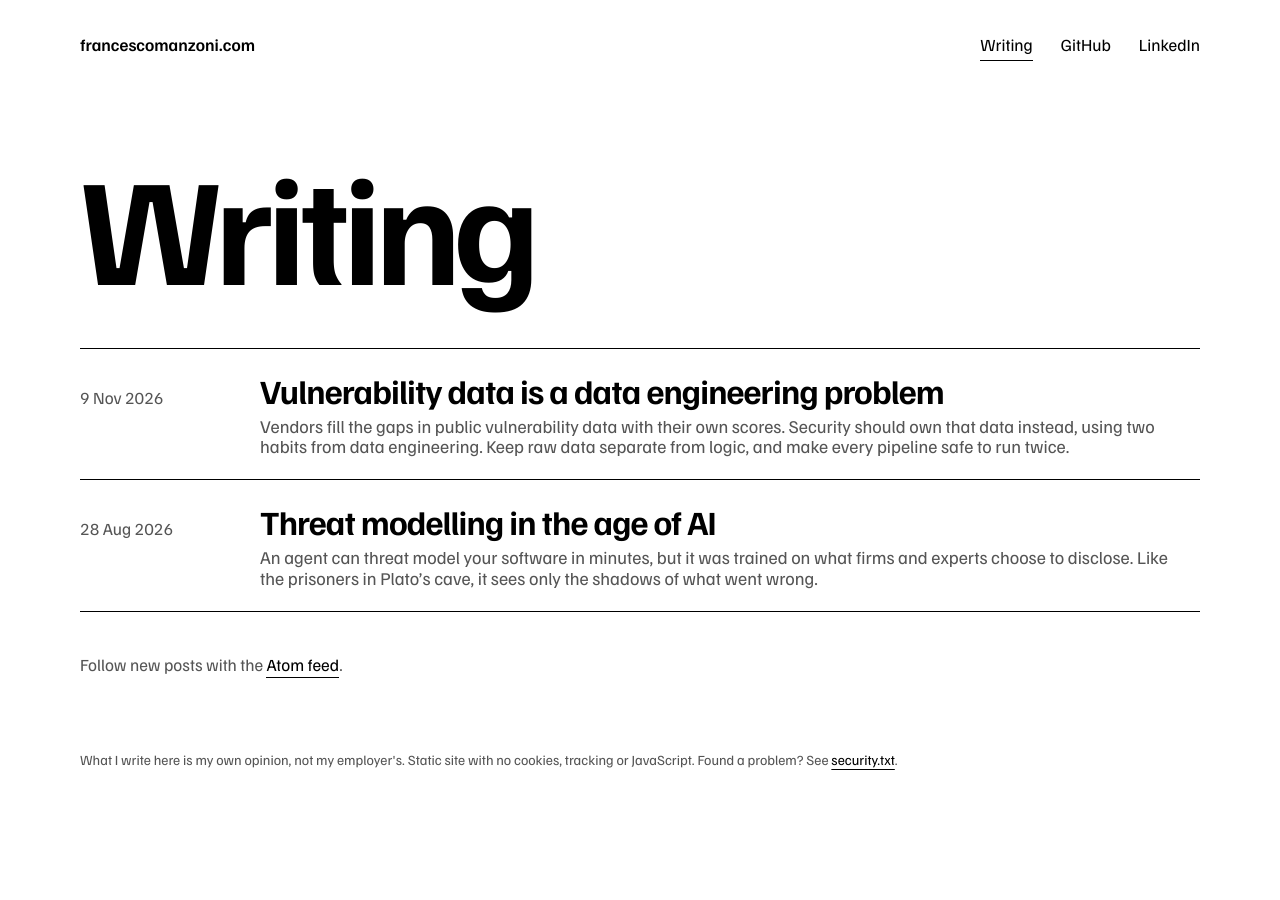
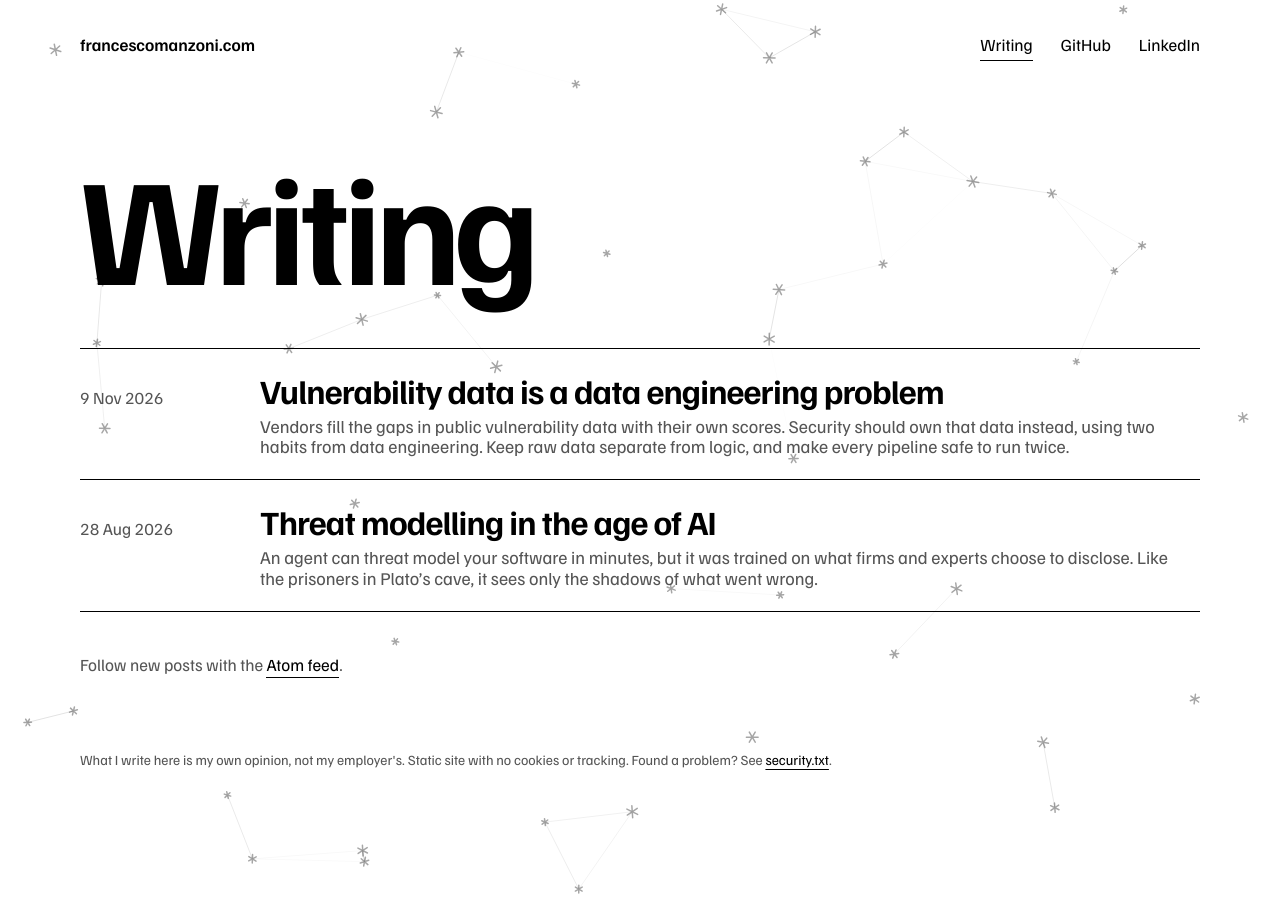
Before and after one commit to corifeo/francescomanzoni.com, a Jekyll site: the page built from writing.html, in a window 1280 px wide. Built offline with Jekyll 4.4.1, drawn with Linux system fonts in a browser that asks for light colours; part of the change alters nothing that is shown.

Commit message:
Add background constellation and fade in home page sections

```diff
--- a/_layouts/default.html
+++ b/_layouts/default.html
@@ -3,7 +3,7 @@
 <head>
   <meta charset="utf-8">
   <meta name="viewport" content="width=device-width, initial-scale=1">
-  <meta http-equiv="Content-Security-Policy" content="default-src 'none'; style-src 'self'; font-src 'self'; img-src 'self'; base-uri 'none'; form-action 'none'">
+  <meta http-equiv="Content-Security-Policy" content="default-src 'none'; script-src 'self'; style-src 'self'; font-src 'self'; img-src 'self'; base-uri 'none'; form-action 'none'">
   <meta name="referrer" content="strict-origin-when-cross-origin">
   <title>{% if page.title %}{{ page.title | escape }} | {% endif %}{{ site.title }}</title>
   <meta name="description" content="{{ page.description | default: site.description | escape }}">
@@ -20,6 +20,7 @@
   {% if page.layout == 'post' %}<meta property="article:published_time" content="{{ page.date | date_to_xmlschema }}">{% endif %}
   <link rel="preload" href="/assets/fonts/familjen-grotesk-latin-wght-normal.woff2" as="font" type="font/woff2" crossorigin>
   <link rel="stylesheet" href="/assets/style.css">
+  {% unless page.layout == 'post' %}<script src="/assets/sky.js" defer></script>{% endunless %}
   <link rel="icon" href="/assets/favicon.svg" type="image/svg+xml">
   <link rel="alternate" type="application/atom+xml" title="{{ site.title }}" href="/feed.xml">
 </head>
@@ -38,7 +39,7 @@
       {{ content }}
     </main>
     <footer class="site">
-      <p>What I write here is my own opinion, not my employer's. Static site with no cookies, tracking or JavaScript. Found a problem? See <a href="/.well-known/security.txt">security.txt</a>.</p>
+      <p>What I write here is my own opinion, not my employer's. Static site with no cookies or tracking. Found a problem? See <a href="/.well-known/security.txt">security.txt</a>.</p>
     </footer>
   </div>
 </body>
--- /dev/null
+++ b/assets/sky.js
@@ -0,0 +1,81 @@
+// Background constellation: line-drawn stars drift and join when close. Decoration only.
+(() => {
+  const canvas = document.createElement('canvas');
+  const ctx = canvas.getContext('2d');
+  if (!ctx) return;
+  canvas.className = 'sky';
+  canvas.setAttribute('aria-hidden', 'true');
+  document.body.prepend(canvas);
+
+  const still = matchMedia('(prefers-reduced-motion: reduce)');
+  const ink = getComputedStyle(document.documentElement).getPropertyValue('--ink').trim() || '#000';
+  const LINK = 130;
+  let w = 0, h = 0, frame = 0;
+  const stars = [];
+  const wrap = (v, max) => ((v % max) + max) % max;
+
+  function resize() {
+    const dpr = Math.min(window.devicePixelRatio || 1, 2);
+    w = innerWidth; h = innerHeight;
+    canvas.width = w * dpr; canvas.height = h * dpr;
+    ctx.setTransform(dpr, 0, 0, dpr, 0, 0);
+    // Keep existing stars: phones resize as the address bar hides, and re-seeding would make the field jump.
+    const count = Math.min(70, Math.floor(w * h / 24000));
+    while (stars.length < count) stars.push({
+      x: Math.random() * w, y: Math.random() * h,
+      vx: (Math.random() - 0.5) * 0.3, vy: (Math.random() - 0.5) * 0.3,
+      r: 3 + Math.random() * 3, turn: Math.random() * Math.PI, spin: (Math.random() - 0.5) * 0.008
+    });
+    stars.length = count;
+    draw();
+  }
+
+  function draw() {
+    ctx.clearRect(0, 0, w, h);
+    ctx.strokeStyle = ink;
+    ctx.lineCap = 'round';
+    ctx.lineWidth = 1;
+    for (let i = 0; i < stars.length; i++) {
+      for (let j = i + 1; j < stars.length; j++) {
+        const a = stars[i], b = stars[j];
+        const d = Math.hypot(a.x - b.x, a.y - b.y);
+        if (d >= LINK) continue;
+        ctx.globalAlpha = (1 - d / LINK) * 0.18;
+        ctx.beginPath(); ctx.moveTo(a.x, a.y); ctx.lineTo(b.x, b.y); ctx.stroke();
+      }
+    }
+    // Each star is three crossed strokes, like the gatehouse drawing.
+    ctx.globalAlpha = 0.35;
+    ctx.lineWidth = 1.5;
+    ctx.beginPath();
+    for (const s of stars) {
+      for (let k = 0; k < 3; k++) {
+        const t = s.turn + k * Math.PI / 3;
+        const dx = Math.cos(t) * s.r, dy = Math.sin(t) * s.r;
+        ctx.moveTo(s.x - dx, s.y - dy); ctx.lineTo(s.x + dx, s.y + dy);
+      }
+    }
+    ctx.stroke();
+    ctx.globalAlpha = 1;
+  }
+
+  function tick() {
+    for (const s of stars) {
+      s.x = wrap(s.x + s.vx, w); s.y = wrap(s.y + s.vy, h); s.turn += s.spin;
+    }
+    draw();
+    frame = requestAnimationFrame(tick);
+  }
+
+  // Moves only while the tab is visible and the visitor hasn't asked for reduced motion; otherwise it stays still.
+  function start() {
+    cancelAnimationFrame(frame);
+    if (!still.matches && !document.hidden) frame = requestAnimationFrame(tick);
+  }
+
+  addEventListener('resize', resize);
+  document.addEventListener('visibilitychange', start);
+  still.addEventListener('change', start);
+  resize();
+  start();
+})();
--- a/assets/style.css
+++ b/assets/style.css
@@ -1,5 +1,5 @@
 /* francescomanzoni.com
-   Black and white, one typeface, no JavaScript.
+   Black and white, one typeface. The only script is the background in sky.js.
    The CSP blocks inline style attributes: every style lives here. */
 
 @font-face {
@@ -131,6 +131,22 @@ h2.label { margin: 0; font-size: 17px; font-weight: 600; }
   .ev, .cap { animation: none; }
 }
 
+/* Background constellation, drawn by /assets/sky.js behind everything */
+.sky { position: fixed; inset: 0; z-index: -1; width: 100%; height: 100%; pointer-events: none; }
+@media print { .sky { display: none; } }
+
+/* Home sections fade up as they scroll in. Browsers without scroll timelines show them as they are. */
+@supports (animation-timeline: view()) {
+  @media (prefers-reduced-motion: no-preference) {
+    .timeline, .latest, .cols > section, .contact {
+      animation: rise linear both;
+      animation-timeline: view();
+      animation-range: entry 0% entry 100%;
+    }
+  }
+}
+@keyframes rise { from { opacity: 0; transform: translateY(32px); } }
+
 /* Post lists (home and writing index) */
 .latest { margin-bottom: clamp(64px, 10vw, 104px); }
 .latest .row-head { margin-bottom: 20px; font-size: 17px; }
```
